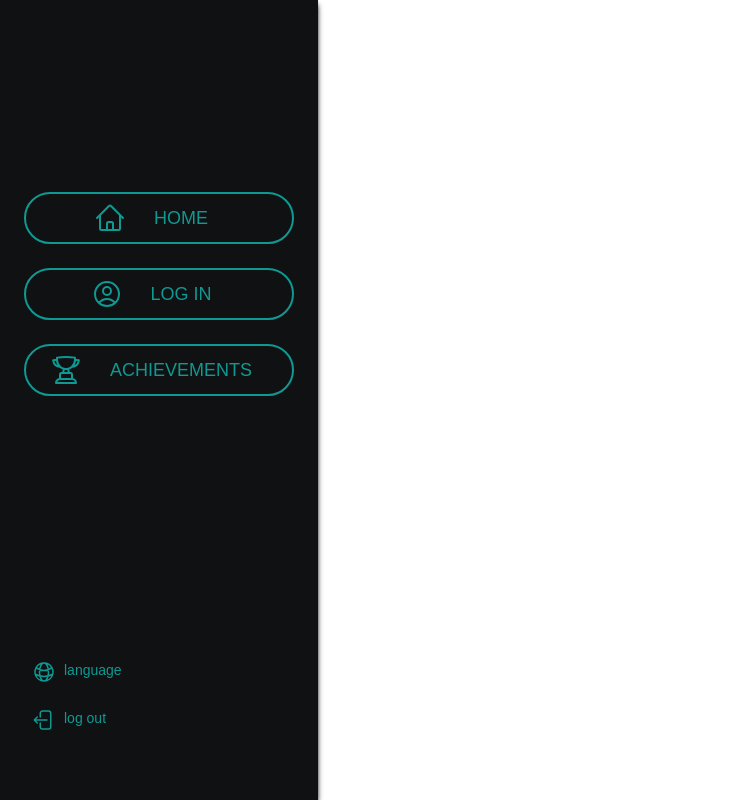
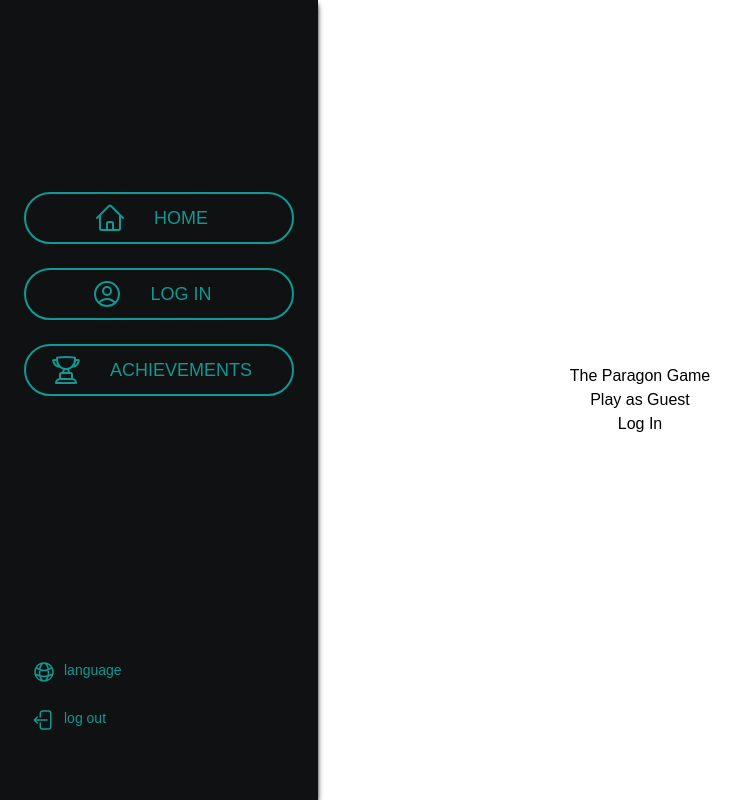
Before and after one commit to g-120902/web-app, a Next.js app: page /en in a window 1280 px wide. Shown: the whole page, without its empty margins (0-749 px from the left). Built offline with nearby package versions, Linux system fonts and the light colour scheme.

Commit message:
Introduced start page

```diff
--- a/package.json
+++ b/package.json
@@ -23,6 +23,7 @@
   },
   "devDependencies": {
     "@types/js-cookie": "^3.0.6",
+    "@types/next": "^9.0.0",
     "@types/node": "^20",
     "@types/react": "^18",
     "@types/react-dom": "^18",
--- a/src/app/[locale]/page.tsx
+++ b/src/app/[locale]/page.tsx
@@ -1,14 +1,30 @@
-import { Metadata } from "next";
+"use client";
 
-export const metadata: Metadata = {
-  title: "web-app",
-};
+import { checkLogin } from "@/utils/helper";
+import { useEffect, useState } from "react";
+import { Link } from '@/i18n/navigation';
 
 export default function Home(): JSX.Element {
+  const [isLoggedIn, setIsLoggedIn] = useState(false);
+
+  useEffect(() => {
+      setIsLoggedIn(checkLogin());
+  }, []);
 
   return (
-    <div className="flex flex-col items-center gap-8">
+      <div style={{ display: 'flex', flexDirection: 'column', alignItems: 'center', justifyContent: 'center', height: '100vh' }}>
+          <h1>The Paragon Game</h1>
+          {isLoggedIn ? (
+              <div>Play</div>
+          ) : (
+              <>
+                  <div>Play as Guest</div>
+                  <Link href = 'login'> <div>Log In</div> </Link>
 
-    </div>
-  )
+
+              </>
+          )}
+      </div>
+  );
+
 }
```
Also changed, not shown: profile/page.tsx (renamed from src/app/[locale]/profile/page.tsx), src/i18n/config.ts (line endings or trailing spaces), 1 other file (tests, documents, lock files or other folders).
